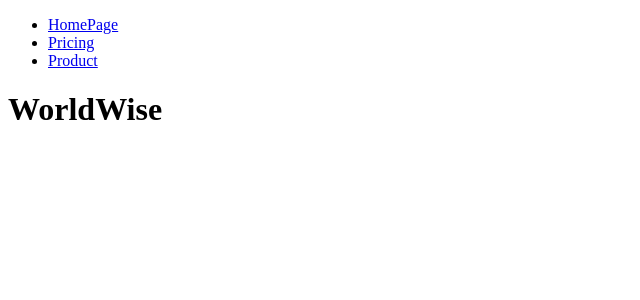
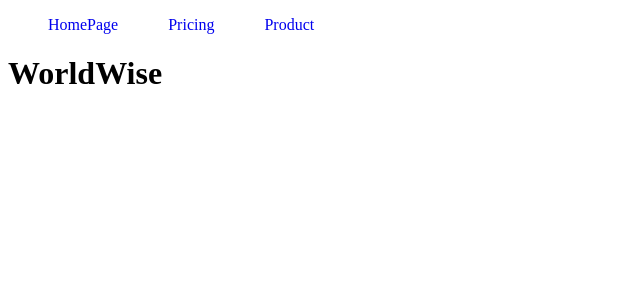
Before and after one commit to devhridoyahmed/WorldWise, a React (Vite) app: page / in a window 1280 px wide. Shown: the top 300 px of the page, without its empty margins (0-640 px from the left). Built offline with nearby package versions, Linux system fonts and the light colour scheme.

Commit message:
experimenting with css module to style locally and globally element

```diff
--- a/src/Components/PageNav.jsx
+++ b/src/Components/PageNav.jsx
@@ -1,17 +1,18 @@
 import { NavLink } from "react-router-dom";
+import styles from "./PageNav.module.css"
 
 function PageNav() {
   return (
     <nav>
-      <ul>
+      <ul className={styles.nav}>
         <li>
-          <NavLink to="/">HomePage</NavLink>
+          <NavLink className="navlink" to="/">HomePage</NavLink>
         </li>
         <li>
-          <NavLink to="/pricing">Pricing</NavLink>
+          <NavLink className="navlink" to="/pricing">Pricing</NavLink>
         </li>
         <li>
-          <NavLink to="/product">Product</NavLink>
+          <NavLink className="navlink" to="/product">Product</NavLink>
         </li>
       </ul>
     </nav>
--- /dev/null
+++ b/src/Components/PageNav.module.css
@@ -0,0 +1,9 @@
+.nav {
+    list-style-type: none;
+    display: flex;
+    gap: 50px;
+}
+
+:global(.navlink) {
+    text-decoration: none;
+}
```
